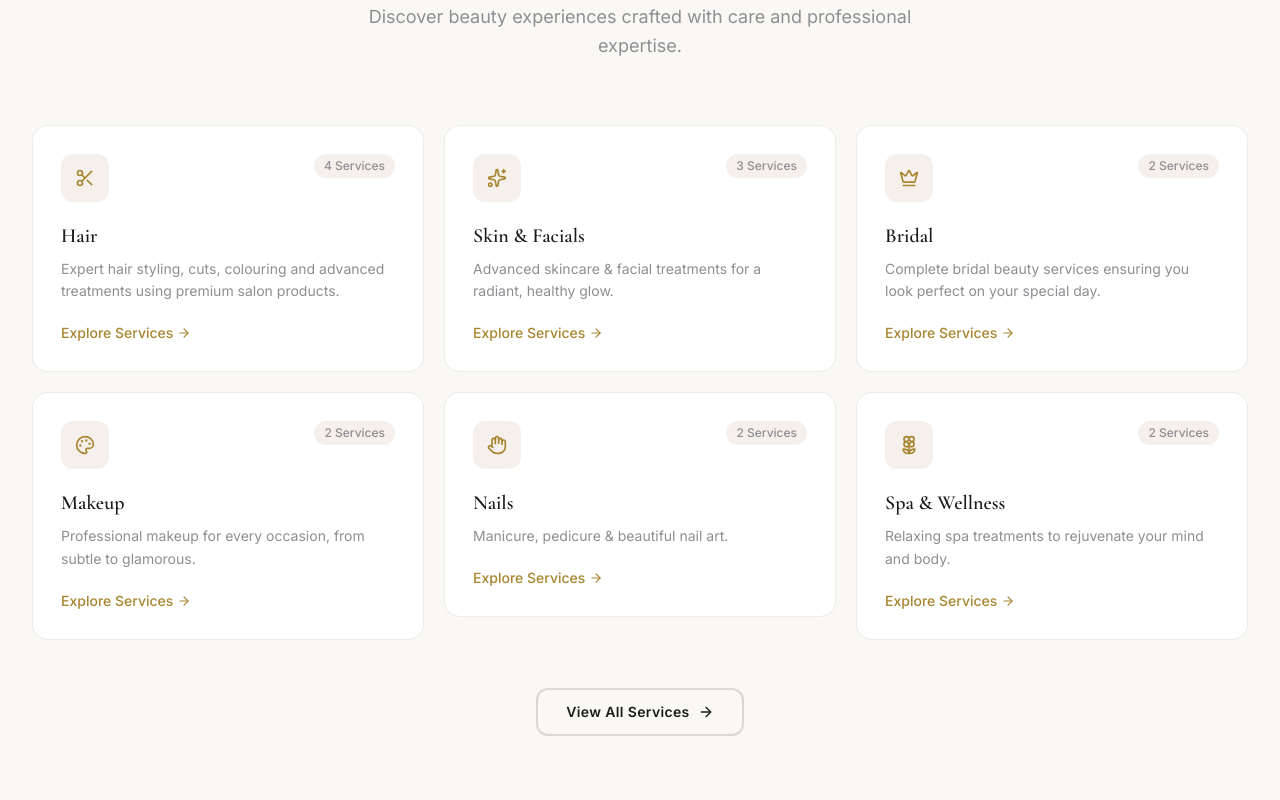
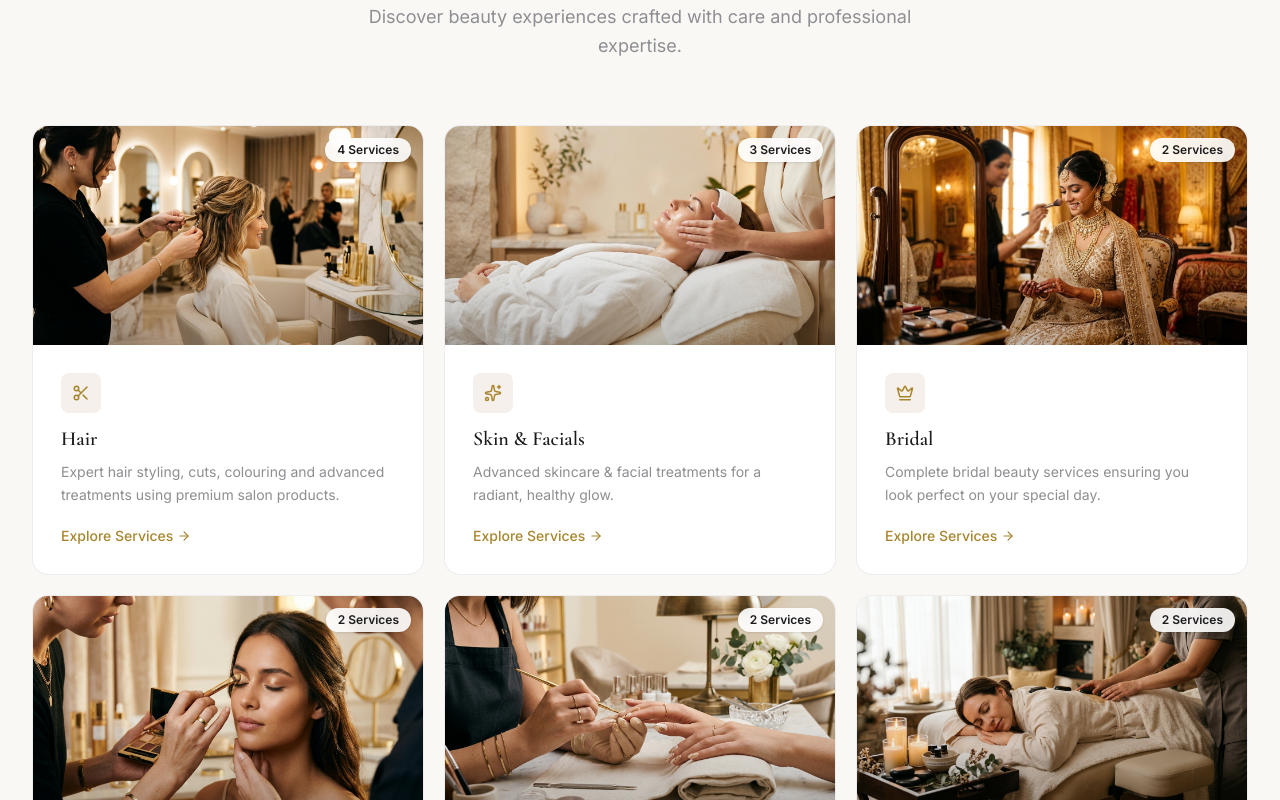
Before and after one commit to SandeepKumar1232005/parlour, a Next.js app: page / in a window 1280 px wide. Shown: the part 1060-1860 px from the top of the page. Built offline with nearby package versions, Linux system fonts and the light colour scheme.

Commit message:
feat: display category images on homepage service cards and bust service worker cache

```diff
--- a/public/sw.js
+++ b/public/sw.js
@@ -3,7 +3,7 @@
  * Production-ready offline-first caching & resilient page persistence.
  */
 
-const CACHE_VERSION = "parlour-v1";
+const CACHE_VERSION = "parlour-v2";
 const STATIC_CACHE = `${CACHE_VERSION}-static`;
 const DYNAMIC_CACHE = `${CACHE_VERSION}-dynamic`;
 
--- a/src/components/sections/BridalSection.tsx
+++ b/src/components/sections/BridalSection.tsx
@@ -1,4 +1,6 @@
 "use client";
+
+import Image from "next/image";
 
 import { Crown, Calendar, MessageCircle } from "lucide-react";
 import { SectionHeader, AnimatedCard, Button } from "@/components/ui";
@@ -80,16 +82,15 @@ export function BridalSection() {
           {/* Right — Visual */}
           <AnimatedCard delay={0.2}>
             <div className="relative">
-              <div className="aspect-[4/5] overflow-hidden rounded-2xl bg-charcoal-soft">
-                {/* Elegant placeholder until real bridal image is provided */}
-                <div className="flex h-full w-full items-center justify-center">
-                  <div className="text-center">
-                    <Crown className="mx-auto h-16 w-16 text-champagne/20" />
-                    <p className="mt-4 text-sm text-white/20">
-                      Bridal portfolio image
-                    </p>
-                  </div>
-                </div>
+              <div className="relative aspect-[4/5] overflow-hidden rounded-2xl bg-charcoal-soft">
+                <Image
+                  src="/images/categories/bridal.jpg"
+                  alt="Bridal beauty styling"
+                  fill
+                  className="object-cover"
+                  sizes="(max-width: 1024px) 100vw, 50vw"
+                />
+                <div className="absolute inset-0 bg-gradient-to-t from-charcoal/40 via-transparent to-transparent pointer-events-none" />
               </div>
               {/* Decorative frame accent */}
               <div className="absolute -bottom-4 -right-4 -z-10 h-full w-full rounded-2xl border border-champagne/15" />
--- a/src/components/sections/FeaturedServices.tsx
+++ b/src/components/sections/FeaturedServices.tsx
@@ -1,5 +1,6 @@
 "use client";
 
+import Image from "next/image";
 import Link from "next/link";
 import { Scissors, Sparkles, Crown, Palette, Hand, Flower2, Leaf, ArrowRight } from "lucide-react";
 import { SectionHeader, AnimatedCard, Button } from "@/components/ui";
@@ -38,25 +39,46 @@ export function FeaturedServices() {
                 <Link
                   href={`/services/${category.slug}`}
                   className={cn(
-                    "group relative flex flex-col overflow-hidden rounded-2xl border border-border bg-white p-6 sm:p-7 transition-all duration-500",
+                    "group relative flex flex-col overflow-hidden rounded-2xl border border-border bg-white transition-all duration-500",
                     "hover:border-champagne/20 hover:shadow-[0_8px_30px_rgba(201,169,110,0.08)]",
                     "hover:-translate-y-1 active:scale-[0.98]"
                   )}
                 >
+                  {/* Category Image */}
+                  {category.image && (
+                    <div className="relative w-full overflow-hidden" style={{ aspectRatio: "16/9" }}>
+                      <Image
+                        src={category.image}
+                        alt={`${category.name} services`}
+                        fill
+                        sizes="(max-width: 640px) 100vw, (max-width: 1024px) 50vw, 33vw"
+                        className="object-cover transition-transform duration-700 ease-out group-hover:scale-[1.03]"
+                      />
+                      {/* Subtle gradient overlay */}
+                      <div className="absolute inset-0 bg-gradient-to-t from-black/20 via-transparent to-transparent pointer-events-none" />
+                      {/* Service count badge on image */}
+                      {activeServicesCount > 0 && (
+                        <span className="absolute top-3 right-3 rounded-full bg-white/90 backdrop-blur-sm px-3 py-1 text-xs font-semibold text-charcoal shadow-sm">
+                          {activeServicesCount} Services
+                        </span>
+                      )}
+                    </div>
+                  )}
+
+                  {/* Card Content */}
+                  <div className="flex flex-1 flex-col p-6 sm:p-7">
                     <div className="flex items-start justify-between">
-                    {/* Icon */}
-                    <div className="mb-4 sm:mb-5 flex h-12 w-12 flex-shrink-0 items-center justify-center rounded-xl bg-cream transition-colors duration-500 group-hover:bg-champagne/10">
-                      <Icon className="h-5 w-5 text-champagne-dark transition-transform duration-500 group-hover:scale-110" />
+                      <div className="mb-3 flex h-10 w-10 flex-shrink-0 items-center justify-center rounded-lg bg-cream transition-colors duration-500 group-hover:bg-champagne/10">
+                        <Icon className="h-4.5 w-4.5 text-champagne-dark transition-transform duration-500 group-hover:scale-110" />
                       </div>
-                    {/* Service Count (if available) */}
-                    {activeServicesCount > 0 && (
+                      {/* Fallback count badge if no image */}
+                      {!category.image && activeServicesCount > 0 && (
                         <span className="rounded-full bg-cream px-2.5 py-1 text-xs font-medium text-text-muted">
                           {activeServicesCount} Services
                         </span>
                       )}
                     </div>
 
-                  {/* Content */}
                     <h3 className="font-display text-lg sm:text-xl font-semibold text-charcoal">
                       {category.name}
                     </h3>
@@ -64,10 +86,10 @@ export function FeaturedServices() {
                       {category.description}
                     </p>
 
-                  {/* CTA */}
                     <div className="mt-5 flex items-center gap-1 text-sm font-medium text-champagne-dark transition-all duration-300 group-hover:gap-2">
                       <span>Explore Services</span>
                       <ArrowRight className="h-3.5 w-3.5" />
+                    </div>
                   </div>
 
                   {/* Hover accent line */}
--- a/src/components/sections/ServiceDirectory.tsx
+++ b/src/components/sections/ServiceDirectory.tsx
@@ -1,6 +1,7 @@
 "use client";
 
 import { useState, useMemo, useEffect } from "react";
+import Image from "next/image";
 import Link from "next/link";
 import { Search, Sparkles, Scissors, Crown, Palette, Hand, Flower2, Leaf, ArrowRight, MessageCircle, Calendar } from "lucide-react";
 import { AnimatedCard, Button } from "@/components/ui";
@@ -162,14 +163,15 @@ export function ServiceDirectory() {
                     {/* Category Image */}
                     {category.image && (
                       <div className="relative w-full overflow-hidden" style={{ aspectRatio: "16/9" }}>
-                        <img
+                        <Image
                           src={category.image}
                           alt={`${category.name} services`}
-                          loading="lazy"
+                          fill
+                          sizes="(max-width: 640px) 100vw, (max-width: 1024px) 50vw, 33vw"
                           className="h-full w-full object-cover transition-transform duration-700 ease-out group-hover:scale-[1.03]"
                         />
                         {/* Subtle gradient overlay */}
-                        <div className="absolute inset-0 bg-gradient-to-t from-black/20 via-transparent to-transparent" />
+                        <div className="absolute inset-0 bg-gradient-to-t from-black/20 via-transparent to-transparent pointer-events-none" />
                         {/* Service count badge on image */}
                         {activeServicesCount > 0 && (
                           <span className="absolute top-3 right-3 rounded-full bg-white/90 backdrop-blur-sm px-3 py-1 text-xs font-semibold text-charcoal shadow-sm">
```
Lines whose indentation alone changed are shown as unchanged.
